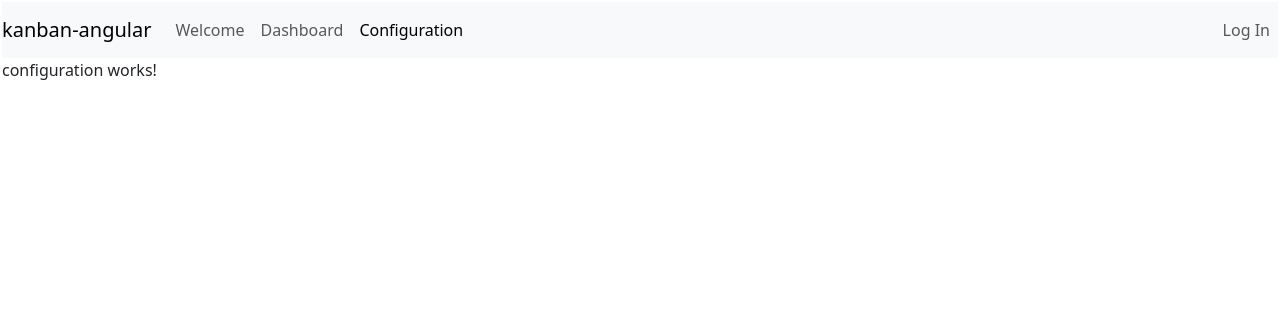
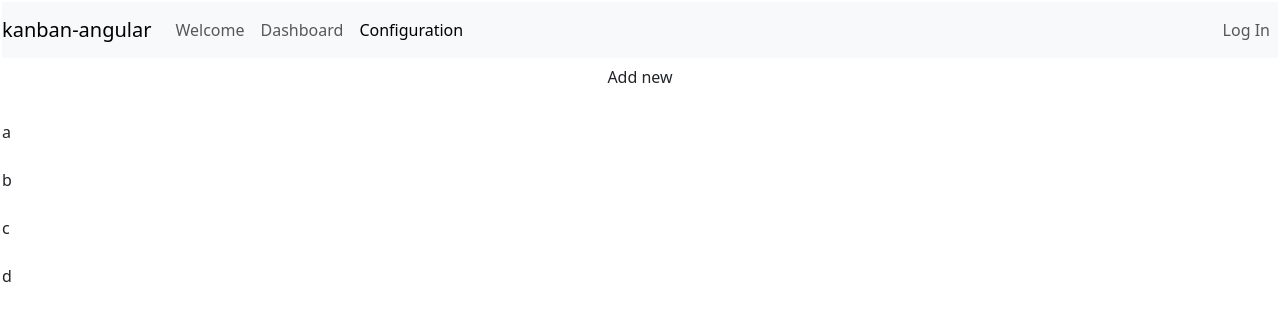
Before and after one commit to PiotrSzczap/kanban-angular, an Angular app: page /configuration in a window 1280 px wide. Shown: the top 320 px of the page. Built offline with nearby package versions, Linux system fonts and the light colour scheme.

Commit message:
Added preview of status list in configuration.

```diff
--- a/src/app/configuration/configuration.module.ts
+++ b/src/app/configuration/configuration.module.ts
@@ -1,12 +1,14 @@
 import { NgModule } from '@angular/core';
 import { CommonModule } from '@angular/common';
 import { ConfigurationComponent } from './configuration/configuration.component';
+import { StatusListItemComponent } from './status-list-item/status-list-item.component';
 
 
 
 @NgModule({
   declarations: [
-    ConfigurationComponent
+    ConfigurationComponent,
+    StatusListItemComponent
   ],
   imports: [
     CommonModule
--- a/src/app/configuration/configuration/configuration.component.html
+++ b/src/app/configuration/configuration/configuration.component.html
@@ -1 +1,11 @@
-<p>configuration works!</p>
+<div>
+  <div class="row">
+    <button class="btn">Add new</button>
+  </div>
+  <div class="row">
+    <ul>
+      <app-status-list-item *ngFor="let item of array" [item]="item.name"></app-status-list-item>
+    </ul>
+
+  </div>
+</div>
--- a/src/app/configuration/configuration/configuration.component.ts
+++ b/src/app/configuration/configuration/configuration.component.ts
@@ -1,4 +1,4 @@
-import { Component } from '@angular/core';
+import {Component} from '@angular/core';
 
 @Component({
   selector: 'app-configuration',
@@ -6,5 +6,27 @@ import { Component } from '@angular/core';
   styleUrls: ['./configuration.component.scss']
 })
 export class ConfigurationComponent {
+  array: test[] = [
+    {
+      name: "a",
+      id: 1
+    },
+    {
+      name: "b",
+      id: 2
+    },
+    {
+      name: "c",
+      id: 3
+    },
+    {
+      name: "d",
+      id: 4
+    },
+  ];
+}
 
+interface test {
+  name: string,
+  id: number
 }
--- /dev/null
+++ b/src/app/configuration/status-list-item/status-list-item.component.html
@@ -0,0 +1,2 @@
+<li (dragover)="dragOver($event)" (drop)="drop($event)"></li>
+<li draggable="true" (drag)="drag($event)">{{item}}</li>
--- /dev/null
+++ b/src/app/configuration/status-list-item/status-list-item.component.ts
@@ -0,0 +1,22 @@
+import {Component, Input} from '@angular/core';
+
+@Component({
+  selector: 'app-status-list-item',
+  templateUrl: './status-list-item.component.html',
+  styleUrls: ['./status-list-item.component.scss']
+})
+export class StatusListItemComponent {
+  @Input() item: string = "";
+
+  drop($event: DragEvent) {
+
+  }
+
+  drag($event: DragEvent) {
+
+  }
+
+  dragOver($event: DragEvent) {
+
+  }
+}
```
Also changed, not shown: src/app/configuration/status-list-item/status-list-item.component.scss (added), 1 other file (tests, documents, lock files or other folders).
